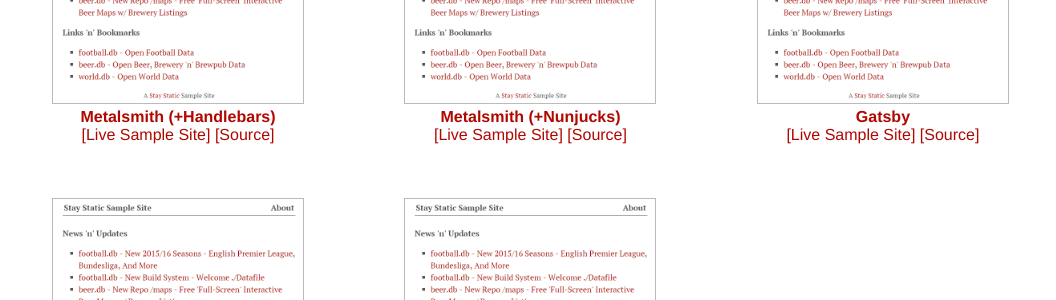
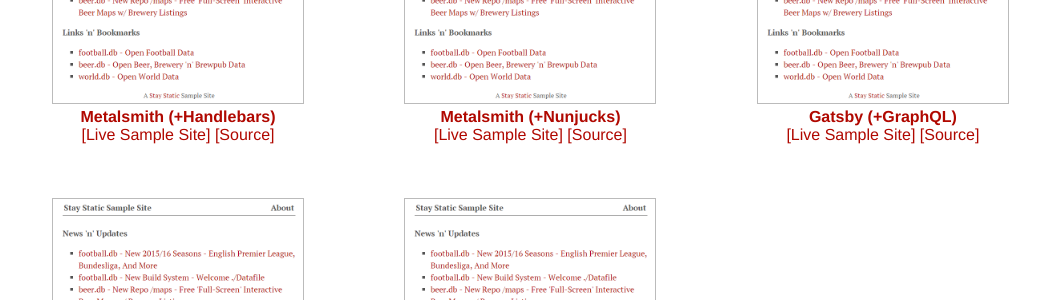
Before and after one commit to staystatic/staystatic.github.io, a Jekyll site: the page built from index.md, in a window 1280 px wide and 900 px high, scrolled down 1637 px. Shown: the part 152-452 px from the top of the window, without its empty margins (0-1056 px from the left). Built offline with Jekyll 4.4.1, drawn with Linux system fonts in a browser that asks for light colours.

Commit message:
up gatsby v1

```diff
--- a/_includes/sites.html
+++ b/_includes/sites.html
@@ -170,8 +170,9 @@
     </div>
     <div class='site-info'>
         <a href="https://github.com/gatsbyjs/gatsby"><b>Gatsby</b></a>
+        <a href="http://graphql.org"><b>(+GraphQL)</b></a>
         <br>
-           <a href="{{site.path}}/sites/gatsby">[Live Sample Site]</a>
+           <a href="{{site.path}}/sites/gatsby-graphql">[Live Sample Site]</a>
            <a href="https://github.com/staystatic/staystatic/tree/master/gatsby">[Source]</a>
         <!-- <br>
           #react #jsx
```
